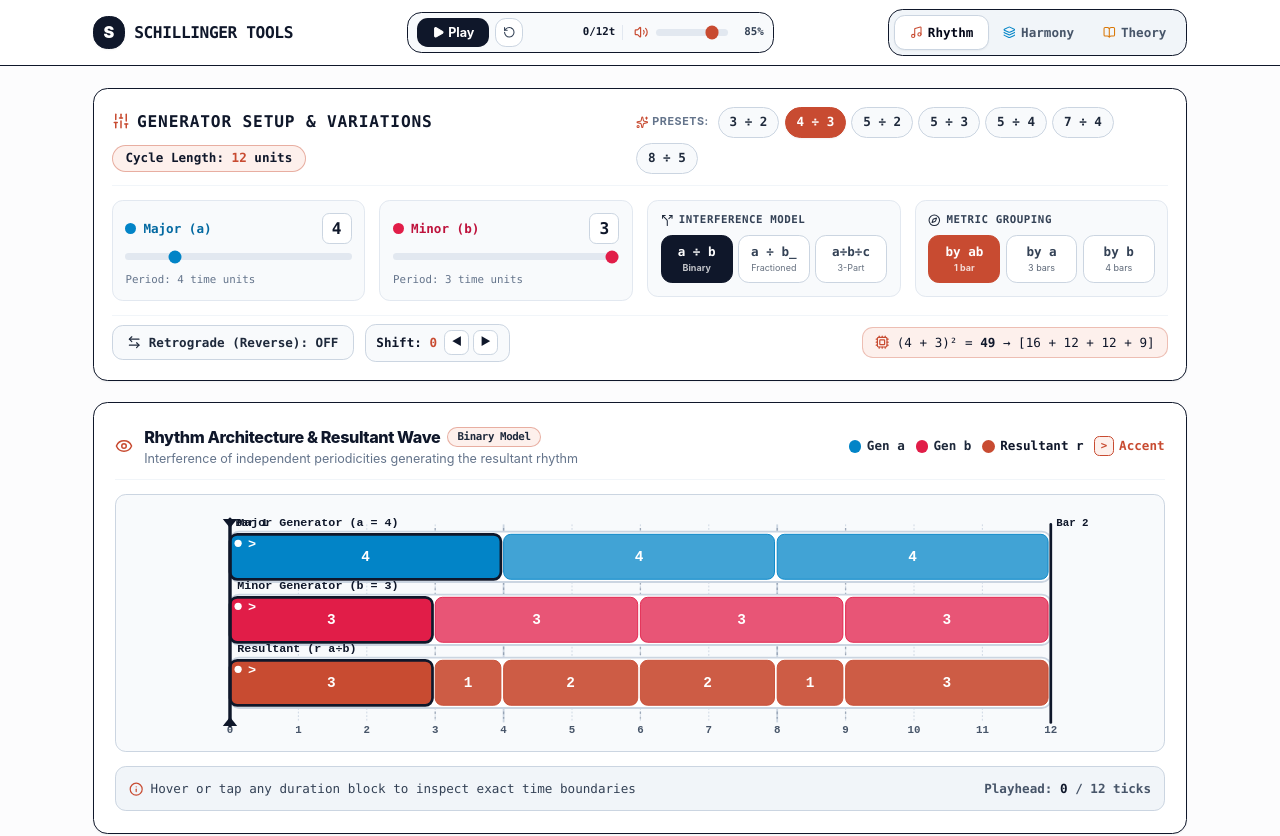
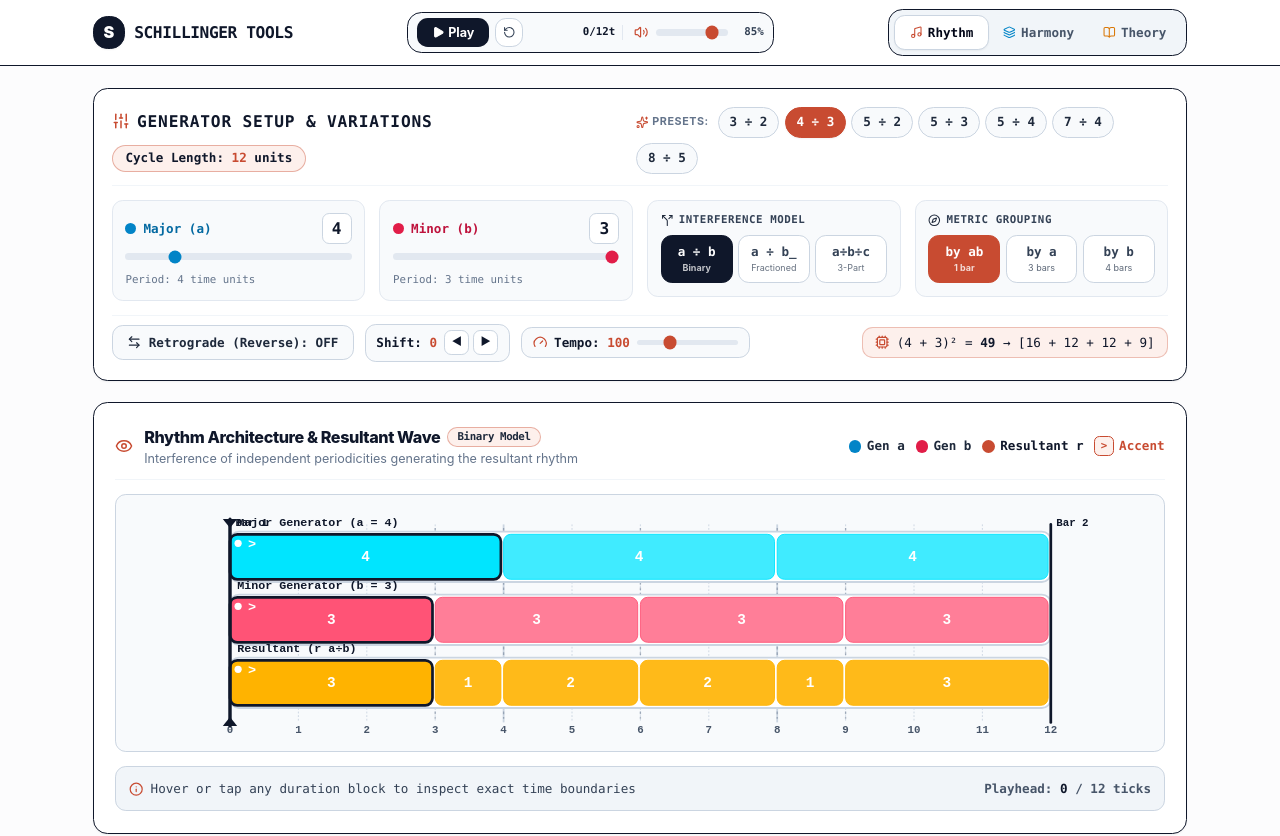
Before and after one commit to turbonerd64/schillinger-tools, a React (Vite) app: page / in a window 1280 px wide. Shown: the top 836 px of the page. Built offline with nearby package versions, Linux system fonts and the light colour scheme.

Commit message:
feat(rhythm): set default bpm 100 with tempo slider, separate fractioned b lanes, and pause audio on tab switch

```diff
--- a/src/App.tsx
+++ b/src/App.tsx
@@ -39,9 +39,20 @@
 
   // Rhythm Transport State
   const [isPlayingRhythm, setIsPlayingRhythm] = useState<boolean>(false);
-  const [bpm, setBpm] = useState<number>(120);
+  const [bpm, setBpm] = useState<number>(100);
   const [activeTick, setActiveTick] = useState<number>(0);
   const [playheadProgress, setPlayheadProgress] = useState<number>(0);
+
+  // Stop / pause audio when changing tabs
+  useEffect(() => {
+    if (activeTab !== 'rhythm' && isPlayingRhythm) {
+      audioService.pause();
+      setIsPlayingRhythm(false);
+    }
+    if (activeTab !== 'harmony' && isPlayingHarmony) {
+      setIsPlayingHarmony(false);
+    }
+  }, [activeTab]);
 
   // Harmony Transport State
   const [isPlayingHarmony, setIsPlayingHarmony] = useState<boolean>(false);
@@ -72,9 +83,11 @@
       events.push({ tick, channel: 'a', isAccented: tick === 0 });
     });
 
-    // Lane B attacks
-    resultant.lanes.find((l) => l.id === 'b')?.attackTicks.forEach((tick) => {
-      events.push({ tick, channel: 'b', isAccented: tick === 0 });
+    // Lane B attacks (including fractioned b_1, b_2, etc.)
+    resultant.lanes.filter((l) => l.id.startsWith('b')).forEach((lane) => {
+      lane.attackTicks.forEach((tick) => {
+        events.push({ tick, channel: 'b', isAccented: tick === 0 });
+      });
     });
 
     // Lane C attacks if trinomial
--- a/src/components/harmony/HarmonyStudioView.tsx
+++ b/src/components/harmony/HarmonyStudioView.tsx
@@ -35,7 +35,7 @@
   const [tonicRoot, setTonicRoot] = useState<number>(0); // C
   const [structure, setStructure] = useState<ChordStructureType>('S7');
   const [totalChordsCount, setTotalChordsCount] = useState<number>(8);
-  const [bpm, setBpm] = useState<number>(90);
+  const [bpm, setBpm] = useState<number>(100);
 
   // Active cyclic formula moves
   const [formula, setFormula] = useState<CycleMove[]>([
--- a/src/components/rhythm/MultiLaneVisualizer.tsx
+++ b/src/components/rhythm/MultiLaneVisualizer.tsx
@@ -157,13 +157,14 @@
             const y = 24 + laneIdx * (laneHeight + laneGap);
             const isResultant = lane.id === 'resultant';
             const baseColor =
-              lane.id === 'a'
+              lane.color ||
+              (lane.id === 'a'
                 ? '#0284c7'
-                : lane.id === 'b'
+                : lane.id.startsWith('b')
                 ? '#e11d48'
                 : lane.id === 'c'
                 ? '#7c3aed'
-                : '#c84b31';
+                : '#c84b31');
 
             return (
               <g key={lane.id}>
--- a/src/components/rhythm/UnifiedRhythmControls.tsx
+++ b/src/components/rhythm/UnifiedRhythmControls.tsx
@@ -314,6 +314,22 @@
               </button>
             )}
           </div>
+          {/* Tempo Slider */}
+          <div className="flex items-center gap-2 bg-slate-50 border-2 border-slate-300 px-3 py-1.5 rounded-xl">
+            <Gauge className="w-4 h-4 text-[#c84b31]" />
+            <span className="text-xs sm:text-sm font-bold font-mono text-slate-900">
+              Tempo: <span className="text-[#c84b31] font-bold">{bpm}</span>
+            </span>
+            <input
+              type="range"
+              min={40}
+              max={240}
+              value={bpm}
+              onChange={(e) => setBpm(parseInt(e.target.value))}
+              className="w-20 sm:w-28 h-1.5 bg-slate-200 rounded-lg appearance-none cursor-pointer accent-[#c84b31]"
+              title="Rhythm Tempo (BPM)"
+            />
+          </div>
         </div>
 
         {/* Distributive Square Compact Badge */}
--- a/src/core/audio/synth.ts
+++ b/src/core/audio/synth.ts
@@ -14,7 +14,7 @@
   private masterGainNode: GainNode | null = null;
   private isPlaying: boolean = false;
   private timerId: number | null = null;
-  private bpm: number = 120;
+  private bpm: number = 100;
   private masterVolume: number = 0.85;
   private currentTick: number = 0;
   private totalTicks: number = 12;
--- a/src/core/rhythm/engine.ts
+++ b/src/core/rhythm/engine.ts
@@ -288,18 +288,29 @@
 
     const aBlocks = attacksToBlocks(res.aAttacks, res.totalLength, 'a');
 
-    // For fractioned b, merge all b-group attacks
-    const bBlocks: DurationBlock[] = [];
-    res.bGroupsAttacks.forEach((group, gIdx) => {
+    // In Schillinger's system (Book I, Chapter 5), each fraction group is a distinct sub-generator
+    // starting at phase 0, a, 2a, etc. Displaying each on its own lane eliminates visual block overlap!
+    const bLanes: GeneratorLane[] = res.bGroupsAttacks.map((group, gIdx) => {
+      const gBlocks: DurationBlock[] = [];
       for (let i = 0; i < group.length - 1; i++) {
-        bBlocks.push({
-          index: bBlocks.length,
+        gBlocks.push({
+          index: i,
           startTick: group[i],
           duration: group[i + 1] - group[i],
           isAccented: i === 0,
           generatorSource: 'b',
         });
       }
+      return {
+        id: `b_${gIdx + 1}`,
+        name: `Fractioned Minor (b̲${gIdx + 1} = ${b})`,
+        symbol: `b̲${gIdx + 1}`,
+        period: b,
+        totalLength: res.totalLength,
+        blocks: gBlocks,
+        attackTicks: group,
+        color: gIdx === 0 ? '#e11d48' : '#f43f5e',
+      };
     });
 
     const resultantBlocks = attacksToBlocks(res.allAttacks, res.totalLength, 'resultant', accentSet);
@@ -313,18 +324,9 @@
         totalLength: res.totalLength,
         blocks: aBlocks,
         attackTicks: res.aAttacks,
-        color: '#00e5ff',
+        color: '#0284c7',
       },
-      {
-        id: 'b',
-        name: `Fractioned Minor (b̲ = ${b}, ${a - b + 1} groups)`,
-        symbol: 'b̲',
-        period: b,
-        totalLength: res.totalLength,
-        blocks: bBlocks,
-        attackTicks: Array.from(new Set(res.bGroupsAttacks.flat())).sort((x, y) => x - y),
-        color: '#ff5376',
-      },
+      ...bLanes,
       {
         id: 'resultant',
         name: `Resultant (r a÷b̲)`,
@@ -333,7 +335,7 @@
         totalLength: res.totalLength,
         blocks: resultantBlocks,
         attackTicks: res.allAttacks,
-        color: '#ffb300',
+        color: '#c84b31',
       },
     ];
 
--- a/src/core/rhythm/types.ts
+++ b/src/core/rhythm/types.ts
@@ -18,7 +18,7 @@
 }
 
 export interface GeneratorLane {
-  id: 'a' | 'b' | 'c' | 'resultant' | 'countertheme';
+  id: string;
   name: string;
   symbol: string;
   period: number;
```
